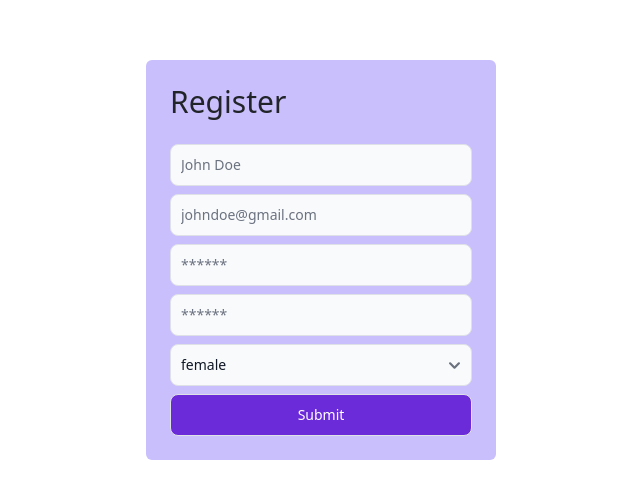
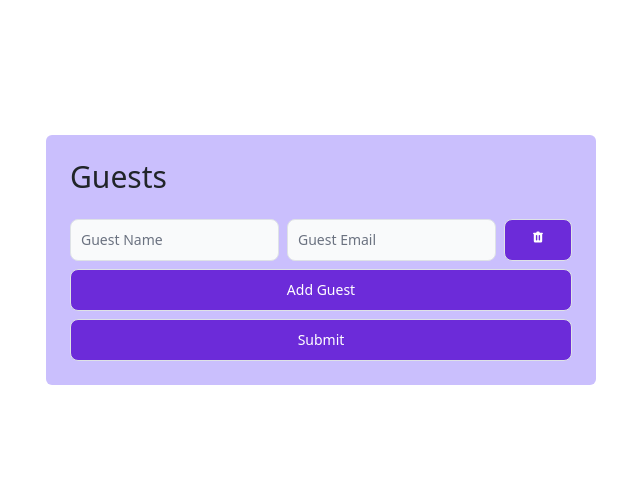
Before and after one commit to manikant-codes/react-course-files-final, a React (Create React App) app: page / in a window 1280 px wide. Shown: the part 140-638 px from the top of the page, without its empty margins (319-959 px from the left). Built offline with nearby package versions, Linux system fonts and the light colour scheme.

Commit message:
revised react hook form

```diff
--- a/src/components/FormA.jsx
+++ b/src/components/FormA.jsx
@@ -70,6 +70,7 @@ function FormA() {
               return "Password did not match!";
             },
           },
+          min: {value: 1, message: ""}
         })}
       />
       {errors.confirmPassword && (
--- /dev/null
+++ b/src/components/FormB.jsx
@@ -0,0 +1,31 @@
+import { Button, TextInput } from "flowbite-react";
+import React from "react";
+import { HiTrash } from "react-icons/hi";
+
+function FormB() {
+  return (
+    <form className="flex flex-col gap-2">
+      <div className="flex gap-2">
+        <TextInput
+          className="grow-[1]"
+          type="text"
+          name="name"
+          placeholder="Guest Name"
+        />
+        <TextInput
+          className="grow-[1]"
+          type="text"
+          name="email"
+          placeholder="Guest Email"
+        />
+        <Button color="purple">
+          <HiTrash />
+        </Button>
+      </div>
+      <Button color="purple">Add Guest</Button>
+      <Button color="purple">Submit</Button>
+    </form>
+  );
+}
+
+export default FormB;
--- a/src/pages/Home.jsx
+++ b/src/pages/Home.jsx
@@ -1,12 +1,14 @@
 import React from "react";
 import FormA from "../components/FormA";
+import FormB from "../components/FormB";
 
 function Home() {
   return (
     <div className="w-[100vw] h-[100vh] flex items-center justify-center">
-      <div className="max-w-[350px] w-full bg-purple-300 p-4 rounded">
-        <h2 className="mb-4 text-3xl">Register</h2>
-        <FormA />
+      <div className="max-w-[550px] w-full bg-purple-300 p-4 rounded">
+        <h2 className="mb-4 text-3xl">Guests</h2>
+        {/* <FormA /> */}
+        <FormB />
       </div>
     </div>
   );
```
